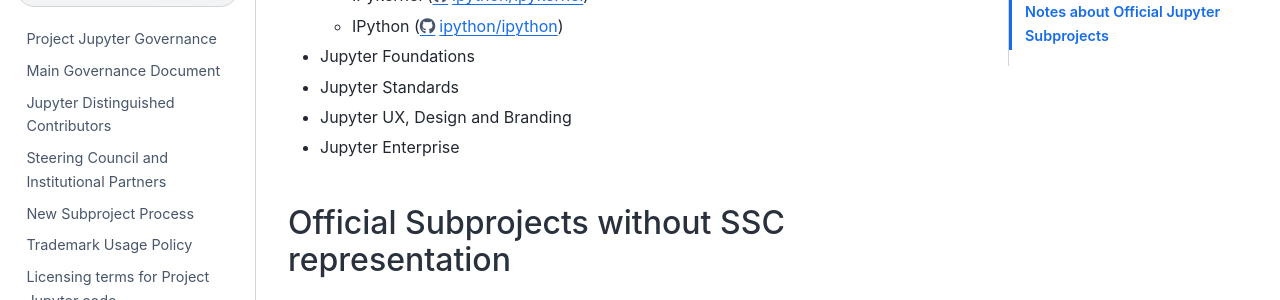
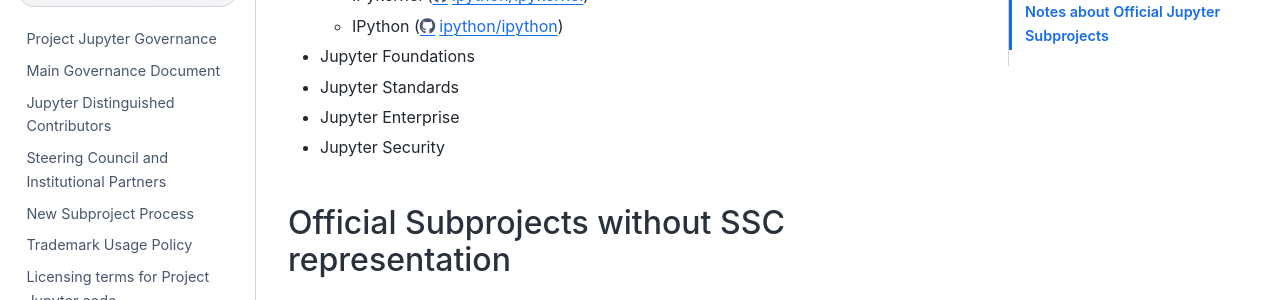
Before and after one commit to jupyter/governance, a Jupyter Book: the page built from list_of_subprojects.md, in a window 1280 px wide and 900 px high, scrolled down 770 px. Shown: the part 153-453 px from the top of the window. Built offline with Jupyter Book 1.0.4 settings and Sphinx 7.4.7 and the Sphinx Book theme 1.1.4, drawn with Linux system fonts in a browser that asks for light colours; pages that are not in the unit, such as notebooks, are missing from menus.

Commit message:
Update list of subprojects
List security as an official area (this captures existing behavior) and put UX/design/research under the BoD PR (#103 - will be updated later).

```diff
--- a/list_of_subprojects.md
+++ b/list_of_subprojects.md
@@ -21,8 +21,8 @@
   - IPython (https://github.com/ipython/ipython)
 - Jupyter Foundations
 - Jupyter Standards
-- Jupyter UX, Design and Branding
 - Jupyter Enterprise
+- Jupyter Security
 
 ### Official Subprojects without SSC representation
 
```
